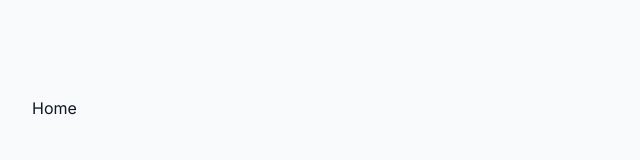
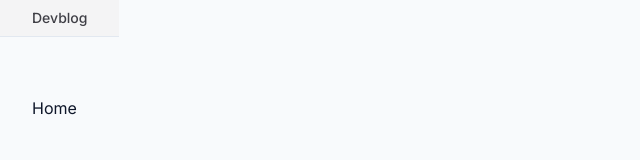
Before and after one commit to jeffmlb91/devblog, a Next.js app: page / in a window 1280 px wide. Shown: the top 160 px of the page, without its empty margins (0-640 px from the left). Built offline with nearby package versions, Linux system fonts and the light colour scheme.

Commit message:
add Navbar

```diff
--- a/src/app/layout.tsx
+++ b/src/app/layout.tsx
@@ -1,6 +1,7 @@
 import { cn } from '@/lib/utils'
 import '@/styles/globals.css'
 import { Inter } from "next/font/google"
+import Navbar from "../components/Navbar"
 
 export const metadata = {
   title: 'devblog',
@@ -18,7 +19,7 @@ export default function RootLayout({
     <html lang='en' className={cn('bg-white text-slate-900 antialiased light', inter.className)}>
       <body className='min-h-screen pt-12 bg-slate-50 antialiased'>
 
-        {/* <Navbar /> */}
+        <Navbar />
         <div className="container max-w-7xl mx-auto h-full pt-12">
         {children}
         </div>
--- /dev/null
+++ b/src/components/Navbar.tsx
@@ -0,0 +1,15 @@
+import Link from "next/link";
+
+const Navbar = async () => {
+    return <div className="fixed top-0 inset-x-x h-fit bg-zinc-100 border-b border-zinc -300 z-[10] py-2">
+        <div className="container max-w-7xl h-full mx-auto flex items-center justify-between gap-2">
+
+            {/**Logo */}
+            <Link href="/" className="flex gap-2 items-center">
+                <p className="hidden text-zinc-700 text-sm font-medium md:block">Devblog</p>
+            </Link>
+        </div>
+    </div>
+}
+
+export default Navbar;
```
